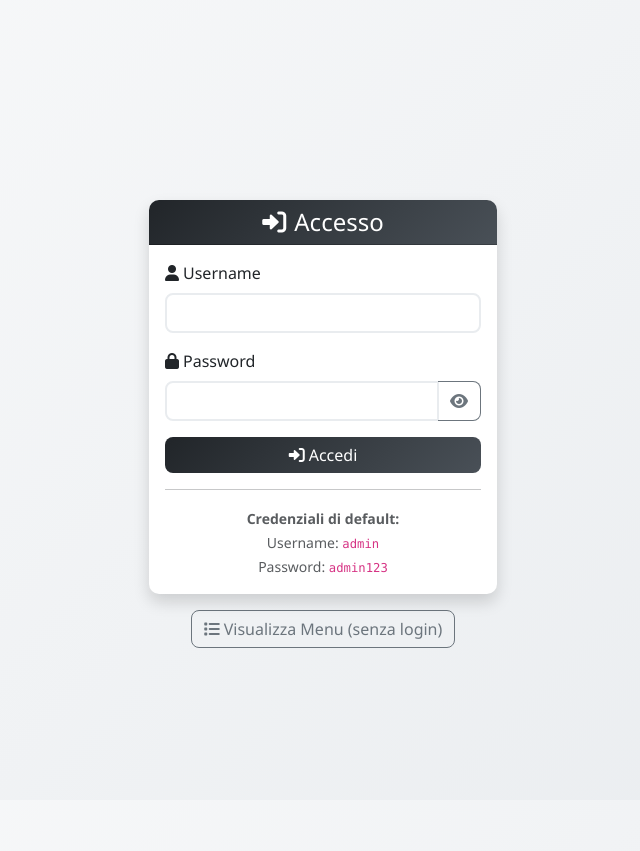
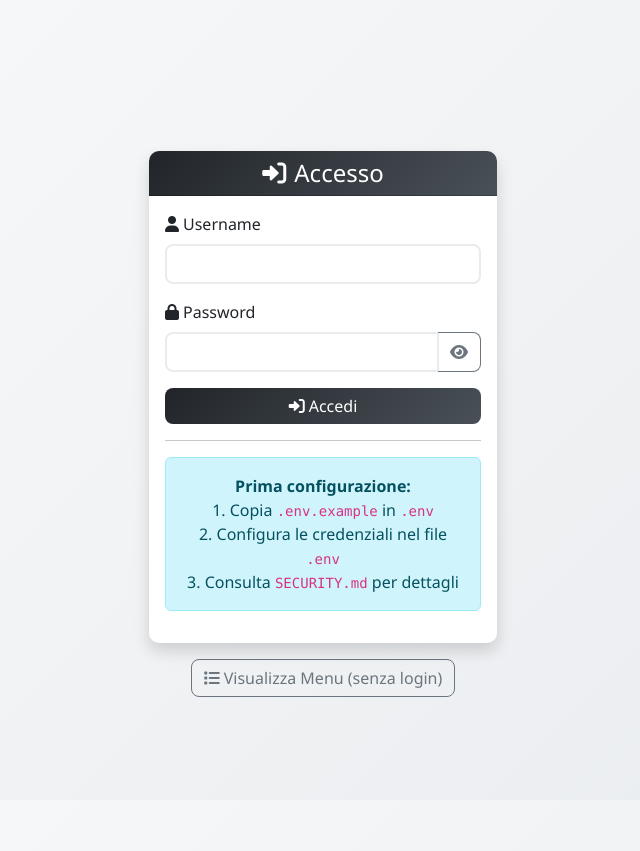
Before and after one commit to fregola/gestione-ristorante, a Flask app: page / in a window 1280 px wide. Shown: the top 851 px of the page, without its empty margins (317-957 px from the left). Run offline with Flask 3, Linux system fonts and the light colour scheme; some libraries are stand-ins or nearby versions.

Commit message:
Miglioramenti di sicurezza e correzione bug
- Rimosse credenziali hardcoded da app.py
- Configurazione CORS sicura tramite variabili d'ambiente
- Aggiunta creazione tabella azienda mancante in init_db()
- Creato SECURITY.md con istruzioni di configurazione
- Aggiornato README.md per configurazione sicura
- Aggiornata pagina login con istruzioni configurazione
- Correzione recupero dati azienda

```diff
--- a/app.py
+++ b/app.py
@@ -20,7 +20,8 @@ app.config['UPLOAD_FOLDER'] = 'static/uploads'
 app.config['MAX_CONTENT_LENGTH'] = 16 * 1024 * 1024  # 16MB max file size
 
 ALLOWED_EXTENSIONS = {'png', 'jpg', 'jpeg', 'gif', 'webp'}
-socketio = SocketIO(app, cors_allowed_origins="*")
+cors_origins = os.environ.get('CORS_ORIGINS', 'http://localhost:5001,http://127.0.0.1:5001').split(',')
+socketio = SocketIO(app, cors_allowed_origins=cors_origins)
 
 # Configurazione Flask-Login
 login_manager = LoginManager()
@@ -285,6 +286,27 @@ def init_db():
         )
     ''')
 
+    # Tabella azienda per i dati dell'attività
+    cursor.execute('''
+        CREATE TABLE IF NOT EXISTS azienda (
+            id INTEGER PRIMARY KEY AUTOINCREMENT,
+            nome_attivita TEXT,
+            indirizzo TEXT,
+            email TEXT,
+            telefono TEXT,
+            partita_iva TEXT,
+            logo TEXT,
+            facebook_url TEXT,
+            instagram_url TEXT,
+            google_url TEXT,
+            sito_web TEXT,
+            descrizione TEXT,
+            orari_apertura TEXT,
+            created_at TIMESTAMP DEFAULT CURRENT_TIMESTAMP,
+            updated_at TIMESTAMP DEFAULT CURRENT_TIMESTAMP
+        )
+    ''')
+
     # Inserisci categorie di esempio se la tabella è vuota
     cursor.execute('SELECT COUNT(*) FROM categorie')
     if cursor.fetchone()[0] == 0:
@@ -342,11 +364,14 @@ def init_db():
                           ingredienti_esempio)
 
     # Crea utente admin di default se non esiste
-    cursor.execute('SELECT * FROM utenti WHERE username = ?', ('admin',))
-    if not cursor.fetchone():
-        admin_password = generate_password_hash('admin123')
+    default_admin_username = os.environ.get('DEFAULT_ADMIN_USERNAME', 'admin')
+    default_admin_password = os.environ.get('DEFAULT_ADMIN_PASSWORD')
+
+    cursor.execute('SELECT * FROM utenti WHERE username = ?', (default_admin_username,))
+    if not cursor.fetchone() and default_admin_password:
+        admin_password = generate_password_hash(default_admin_password)
         cursor.execute('INSERT INTO utenti (username, password_hash) VALUES (?, ?)',
-                      ('admin', admin_password))
+                      (default_admin_username, admin_password))
 
     # Inserisci alcuni prodotti di esempio se la tabella è vuota
     cursor.execute('SELECT COUNT(*) FROM prodotti')
--- a/templates/login.html
+++ b/templates/login.html
@@ -46,11 +46,12 @@
 
                     <hr>
                     <div class="text-center">
-                        <small class="text-muted">
-                            <strong>Credenziali di default:</strong><br>
-                            Username: <code>admin</code><br>
-                            Password: <code>admin123</code>
-                        </small>
+                        <div class="alert alert-info">
+                            <strong>Prima configurazione:</strong><br>
+                            1. Copia <code>.env.example</code> in <code>.env</code><br>
+                            2. Configura le credenziali nel file <code>.env</code><br>
+                            3. Consulta <code>SECURITY.md</code> per dettagli
+                        </div>
                     </div>
                 </div>
             </div>
```
Also changed, not shown: SECURITY.md (added, +34 -0 lines), README.md.
